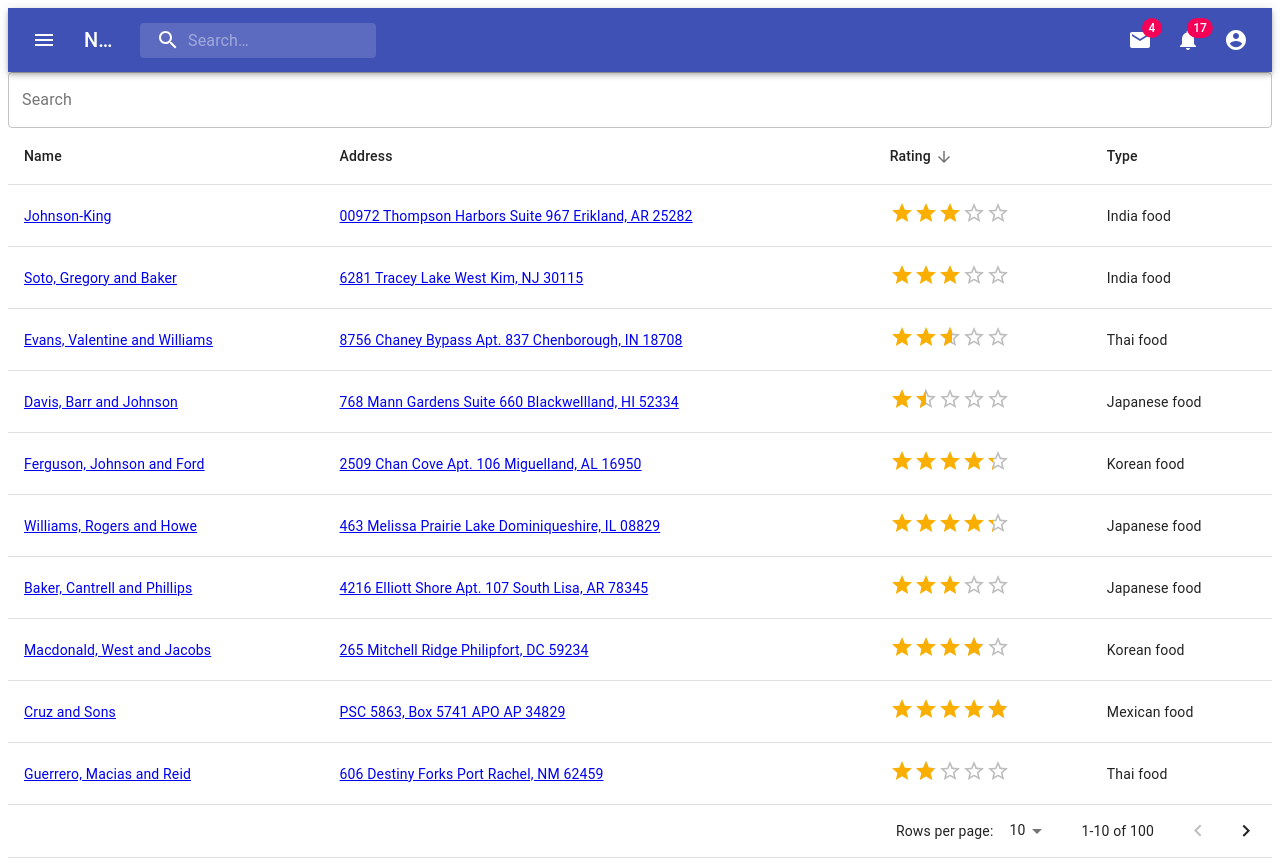
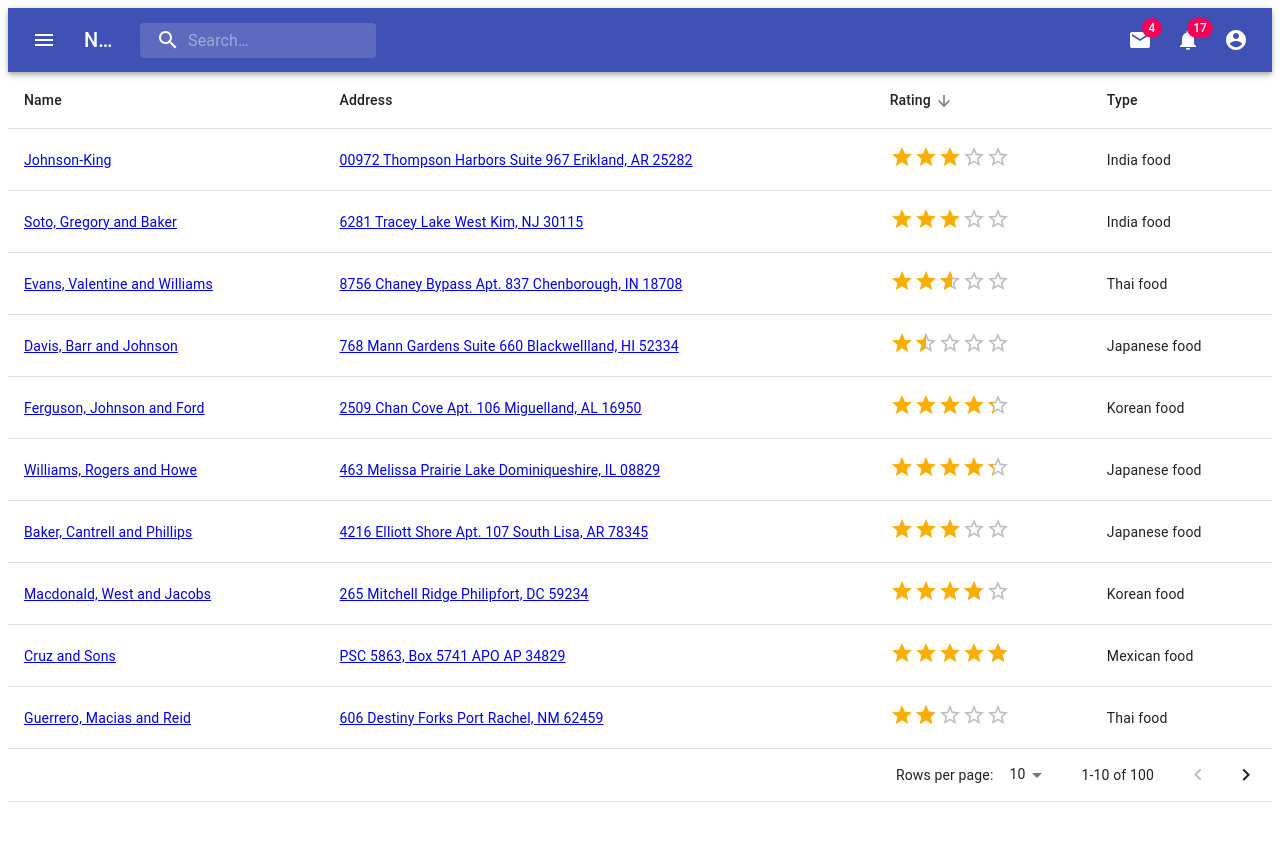
Before and after one commit to CS222-UIUC/course-project-team46, a React (Create React App) app in the folder client/: page / in a window 1280 px wide. After the commit the page ends 810 px from the top, so only its background shows below. Built offline with nearby package versions, Linux system fonts and the light colour scheme.

Commit message:
move SearchBar to Appbar component

```diff
--- a/client/src/components/AppBar/index.js
+++ b/client/src/components/AppBar/index.js
@@ -14,8 +14,6 @@ import AccountCircle from '@material-ui/icons/AccountCircle';
 import MailIcon from '@material-ui/icons/Mail';
 import NotificationsIcon from '@material-ui/icons/Notifications';
 import MoreIcon from '@material-ui/icons/MoreVert';
-
-// import Search from "../Search";
 
 const useStyles = makeStyles((theme) => ({
     grow: {
@@ -82,7 +80,8 @@ const useStyles = makeStyles((theme) => ({
     },
 }));
 
-export default function PrimarySearchAppBar() {
+export default function PrimarySearchAppBar(props) {
+    const { inputText , handleSearch } = props;
     const classes = useStyles();
     const [anchorEl, setAnchorEl] = React.useState(null);
     const [mobileMoreAnchorEl, setMobileMoreAnchorEl] = React.useState(null);
@@ -193,6 +192,7 @@ export default function PrimarySearchAppBar() {
                             input: classes.inputInput,
                         }}
                         inputProps={{ 'aria-label': 'search' }}
+                        onChange={(e) => props.handleSearch(e.target.value)}
                     />
                 </div>
                 <div className={classes.grow} />
--- a/client/src/components/Search/index.js
+++ b/client/src/components/Search/index.js
@@ -1,4 +1,4 @@
-import { React, useState } from "react";
+import { React } from "react";
 
 import RestaurantList from '../RestaurantList';
 
--- a/client/src/pages/HomePage/index.js
+++ b/client/src/pages/HomePage/index.js
@@ -27,10 +27,8 @@ function HomePage(props) {
     return (
         <div className="HomePage">
             <header className="HomePage-header">
-                <AppBar />
-                <SearchBar
-                    value={inputText}
-                    onSearch={handleSearch}
+                <AppBar
+                    handleSearch={handleSearch}
                 />
                 <Search
                     restaurantsData={restaurantsData}
```
